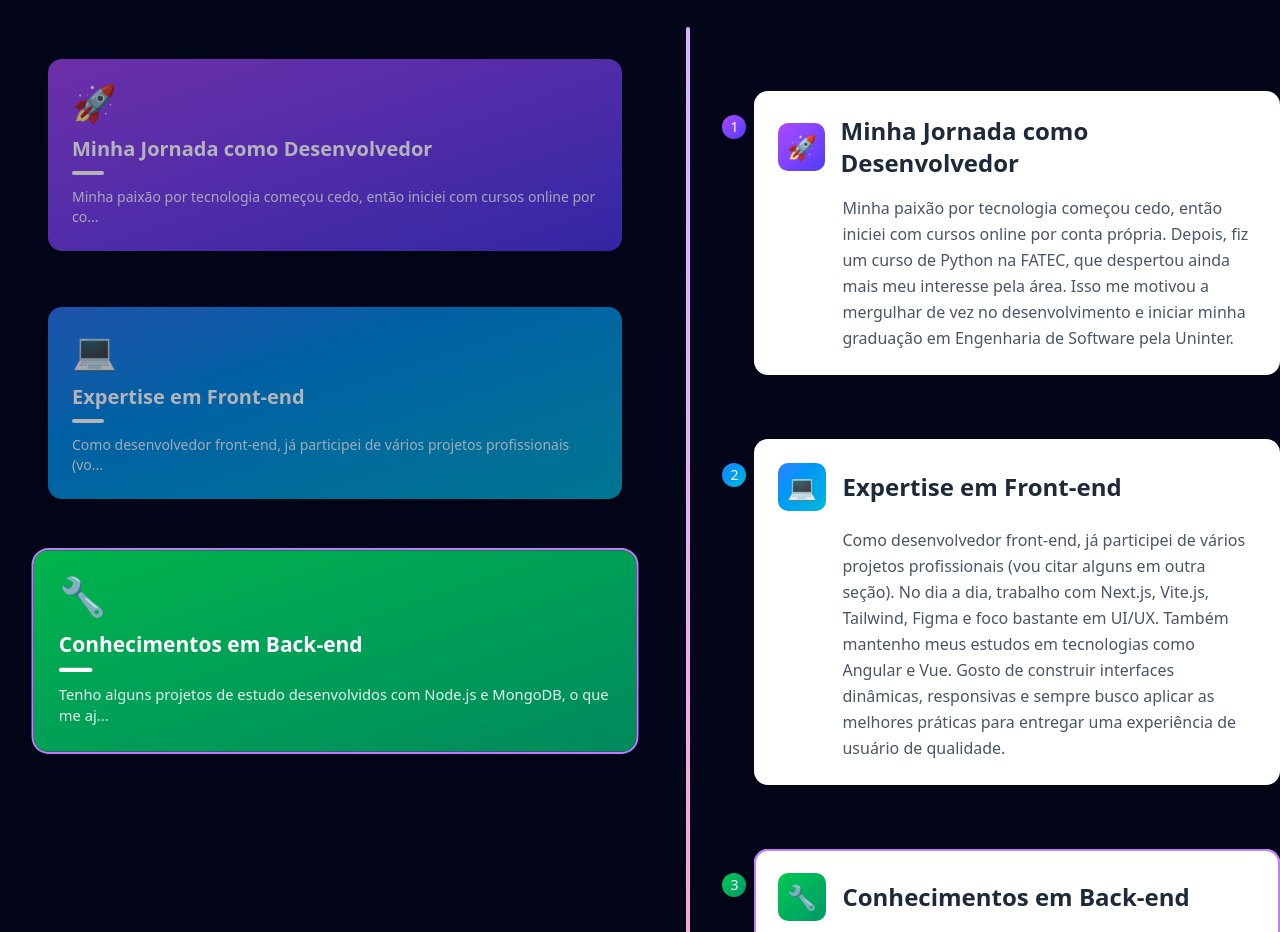
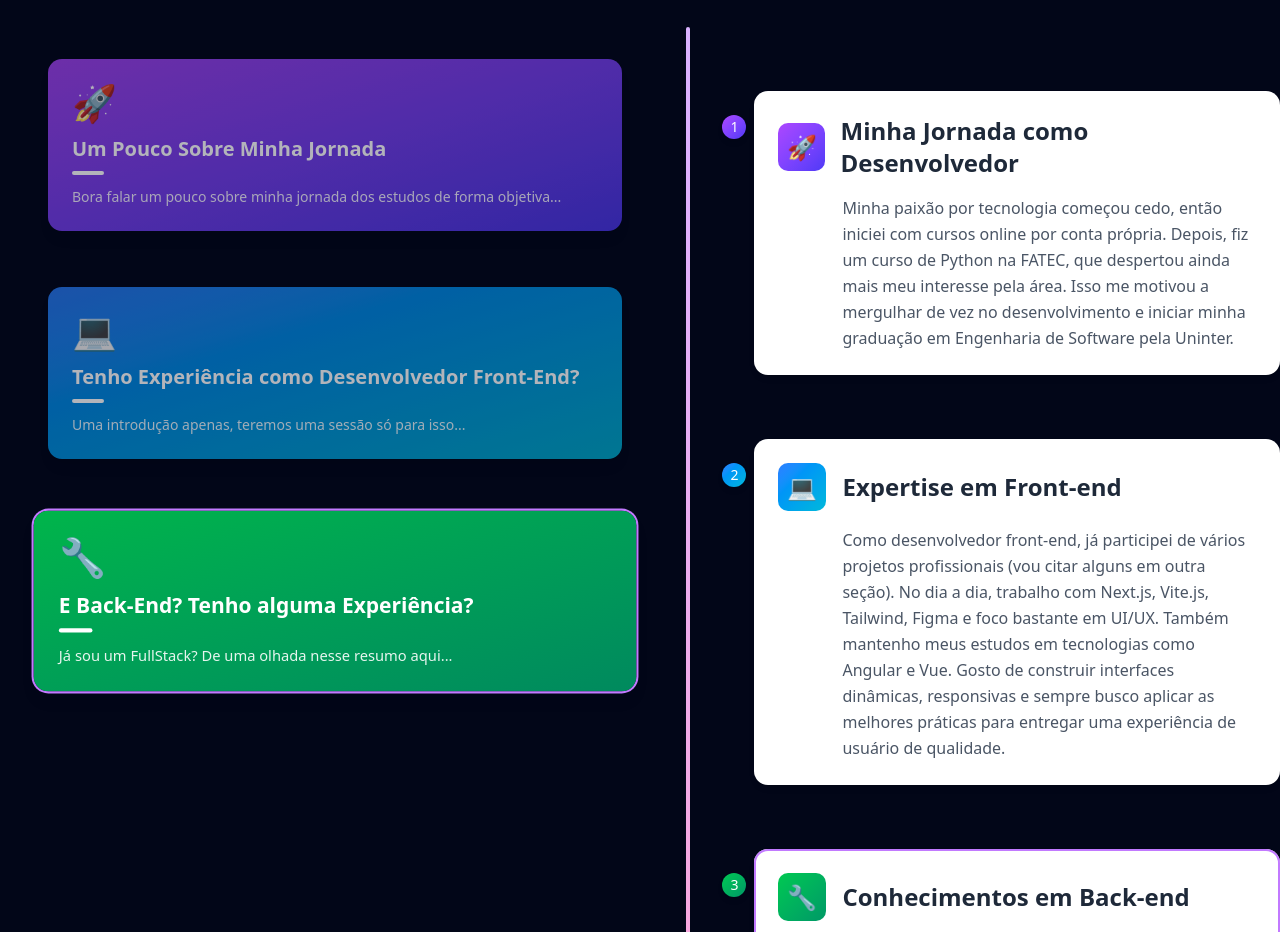
Before and after one commit to vitorkravs/portfolio-profissional-v2, a Next.js app: page / in a window 1280 px wide. Shown: the part 900-1832 px from the top of the page. Built offline with nearby package versions, Linux system fonts and the light colour scheme.

Commit message:
feat: trocar textos dos cards do lado esqueco em about me

```diff
--- a/components/AboutMe/index.tsx
+++ b/components/AboutMe/index.tsx
@@ -91,6 +91,30 @@ const contentVariants = {
 
 export default function AboutMe() {
     const aboutMeSections = [
+        {
+            title: "Um Pouco Sobre Minha Jornada",
+            description:
+                "Bora falar um pouco sobre minha jornada dos estudos de forma objetiva",
+            icon: "🚀",
+            color: "bg-gradient-to-br from-purple-500 to-indigo-600",
+        },
+        {
+            title: "Tenho Experiência como Desenvolvedor Front-End?",
+            description:
+                "Uma introdução apenas, teremos uma sessão só para isso",
+            icon: "💻",
+            color: "bg-gradient-to-br from-blue-500 to-cyan-500",
+        },
+        {
+            title: "E Back-End? Tenho alguma Experiência?",
+            description:
+                "Já sou um FullStack? De uma olhada nesse resumo aqui",
+            icon: "🔧",
+            color: "bg-gradient-to-br from-green-500 to-emerald-600",
+        }
+    ];
+
+    const aboutMeSectionsCompleted = [
         {
             title: "Minha Jornada como Desenvolvedor",
             description:
@@ -348,7 +372,7 @@ export default function AboutMe() {
 
                         <div className="col-span-6 relative mt-16 mr-4 md:mr-12" ref={timelineRef}>
                             <AnimatePresence>
-                                {aboutMeSections.map((section, index) => (
+                                {aboutMeSectionsCompleted.map((section, index) => (
                                     <motion.div
                                         key={index}
                                         id={`section-${index}`}
```
